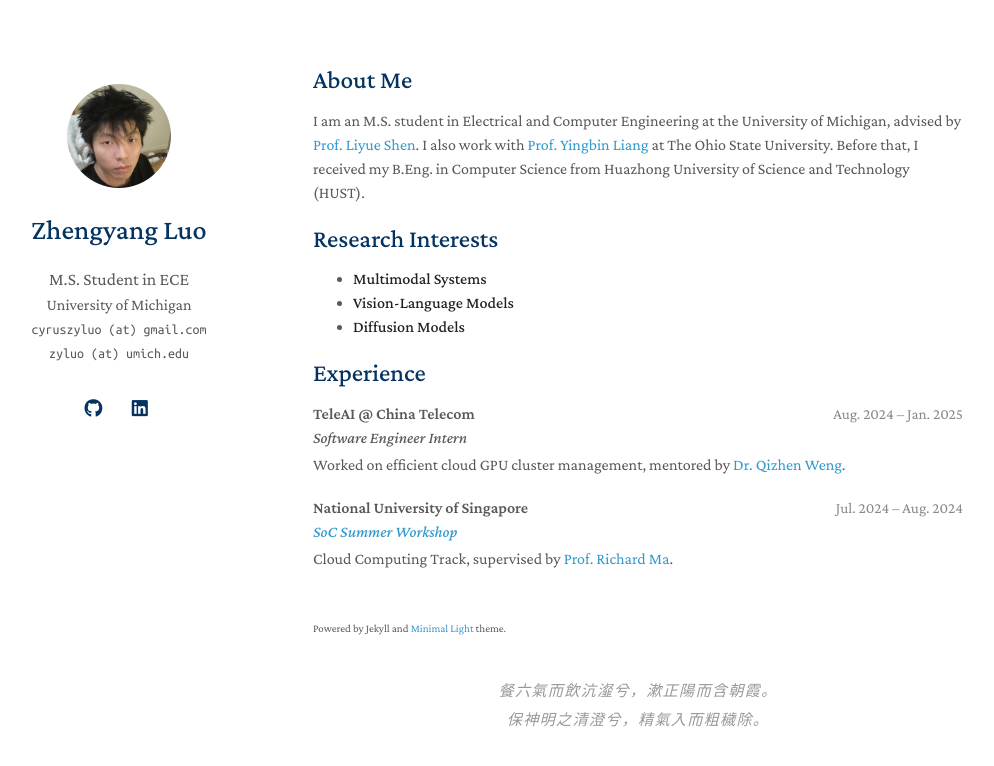
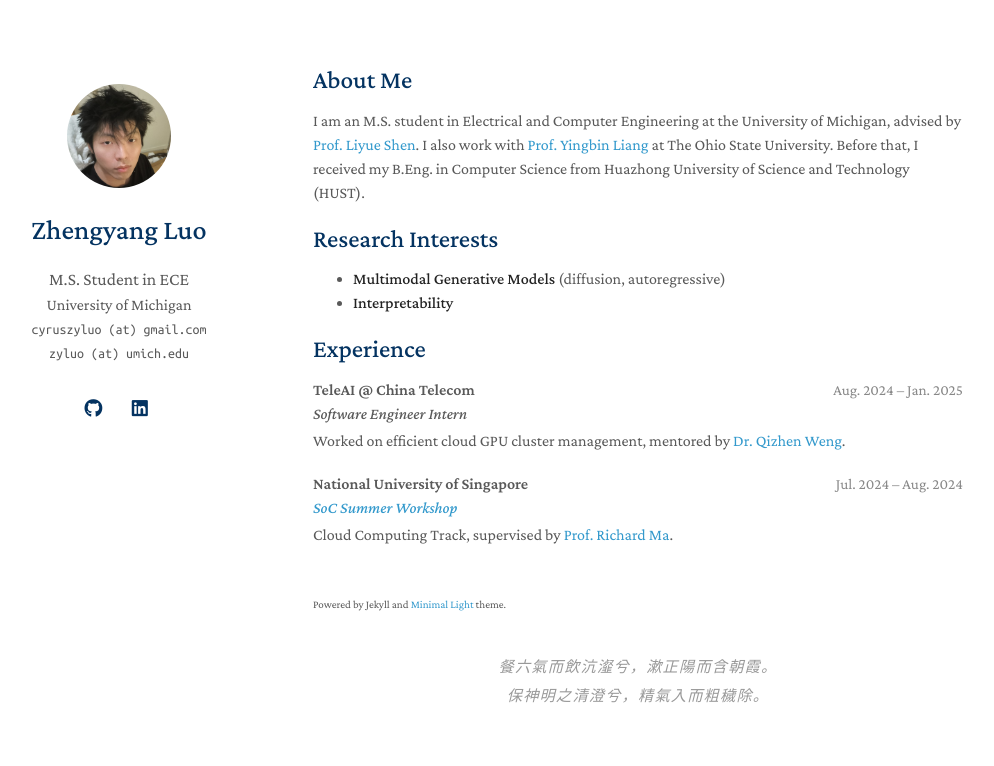
Before and after one commit to peacewang017/peacewang017.github.io, a Jekyll site: the page built from index.md, in a window 1280 px wide. Shown: the top 766 px of the page, without its empty margins (157-1151 px from the left). Built offline with Jekyll 4.4.1, drawn with Linux system fonts in a browser that asks for light colours; some web fonts are replaced; a style sheet for code colours, icons or effects is not loaded; our own code applies the rules of GitHub Pages for plain Markdown files.

Commit message:
update
Co-Authored-By: Claude Opus 5 (1M context) <noreply@anthropic.com>

```diff
--- a/_config.yml
+++ b/_config.yml
@@ -7,7 +7,7 @@ email: "cyruszyluo (at) gmail.com<br>zyluo (at) umich.edu"
 
 # Search Engine Optimization (SEO)
 # The following information is used to improve the website traffic from search engines, e.g., Google.
-keywords: Zhengyang Luo, University of Michigan, multimodal systems, vision-language models, diffusion models
+keywords: Zhengyang Luo, University of Michigan, multimodal generative models, diffusion models, autoregressive models, interpretability
 description: Personal homepage of Zhengyang Luo, M.S. student in ECE at the University of Michigan.
 canonical: https://cyrusluo.site/
 url: https://cyrusluo.site
--- a/_layouts/homepage.html
+++ b/_layouts/homepage.html
@@ -33,7 +33,7 @@
       "jobTitle": "{{ site.position }}",
       "affiliation": { "@type": "CollegeOrUniversity", "name": "{{ site.affiliation }}" },
       "alumniOf": { "@type": "CollegeOrUniversity", "name": "Huazhong University of Science and Technology" },
-      "knowsAbout": ["Multimodal Systems", "Vision-Language Models", "Diffusion Models"],
+      "knowsAbout": ["Multimodal Generative Models", "Diffusion Models", "Autoregressive Models", "Interpretability"],
       "sameAs": ["{{ site.github_link }}", "{{ site.linkedin }}"]
     }
     </script>
--- a/index.md
+++ b/index.md
@@ -8,9 +8,8 @@ I am an M.S. student in Electrical and Computer Engineering at the University of
 
 ## Research Interests
 
-- **Multimodal Systems**
-- **Vision-Language Models**
-- **Diffusion Models**
+- **Multimodal Generative Models** (diffusion, autoregressive)
+- **Interpretability**
 
 ## Experience
 
```
